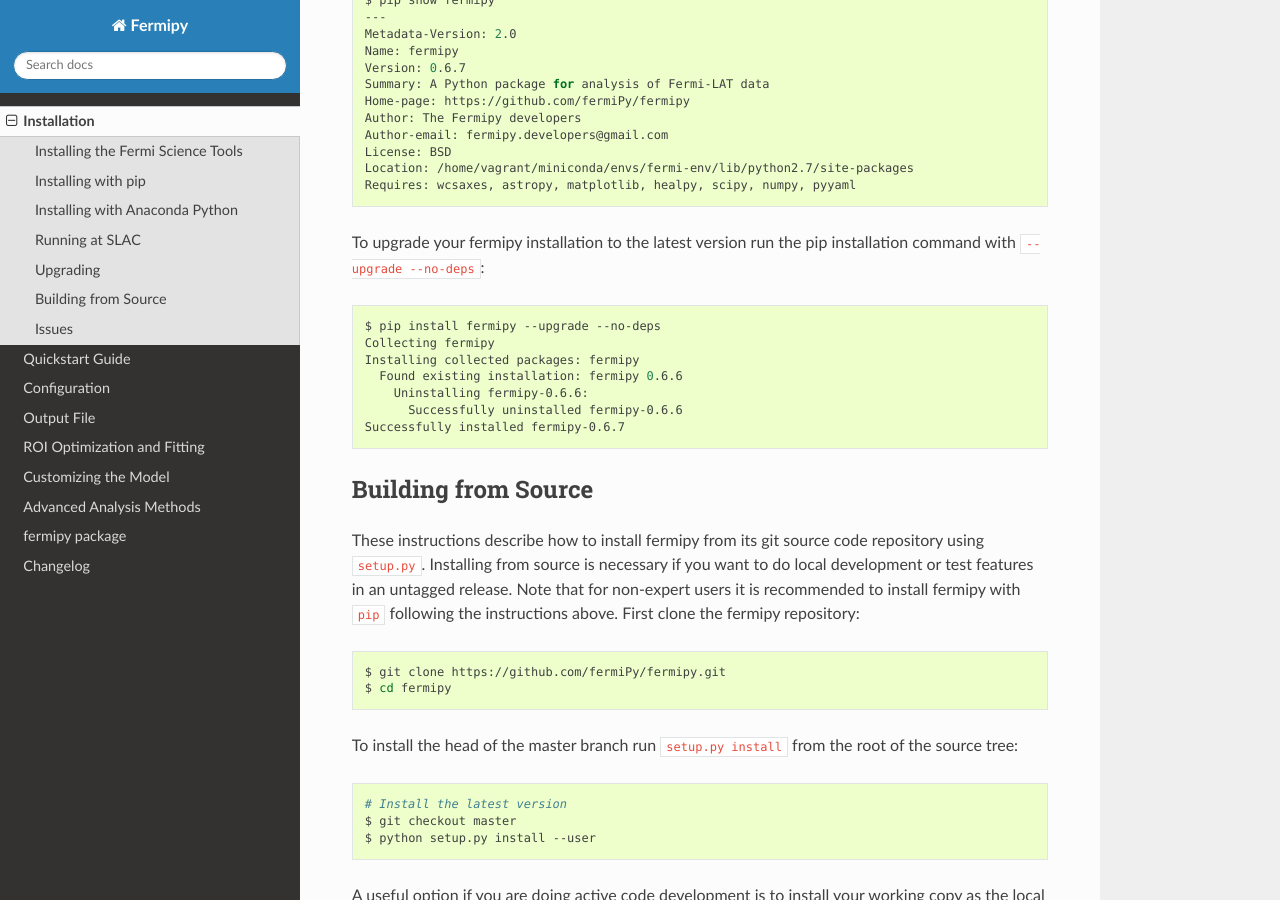
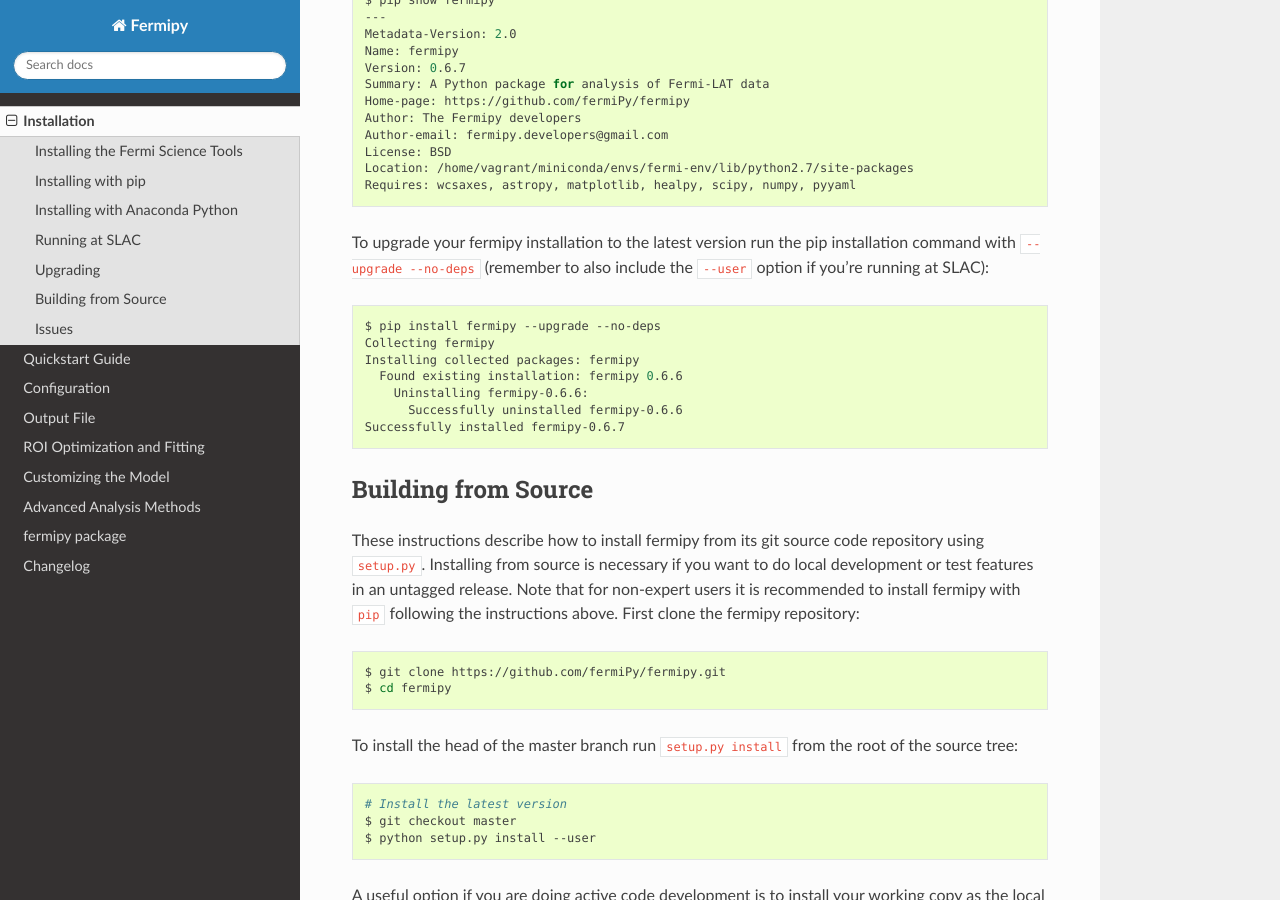
Before and after one commit to fermiPy/fermipy, a Sphinx documentation site: the page built from docs/install.rst, in a window 1280 px wide and 900 px high, scrolled down 3789 px. Built offline with Sphinx 7.4.7 and the Read the Docs theme 2.0.0, drawn with Linux system fonts in a browser that asks for light colours; the version number could not be read and is left out.

Commit message:
more explicit instructions for upgrading at SLAC

```diff
--- a/docs/install.rst
+++ b/docs/install.rst
@@ -239,7 +239,7 @@
    Requires: wcsaxes, astropy, matplotlib, healpy, scipy, numpy, pyyaml
 
 To upgrade your fermipy installation to the latest version run the pip
-installation command with ``--upgrade --no-deps``:
+installation command with ``--upgrade --no-deps`` (remember to also include the ``--user`` option if you're running at SLAC):
 
 .. code-block:: bash
 
```
